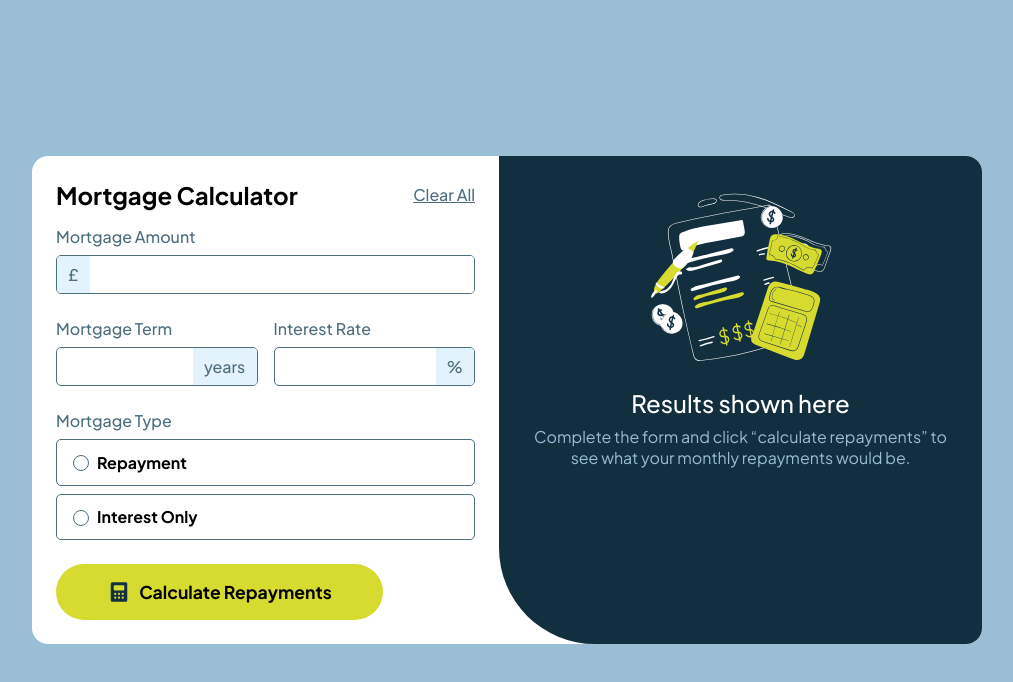
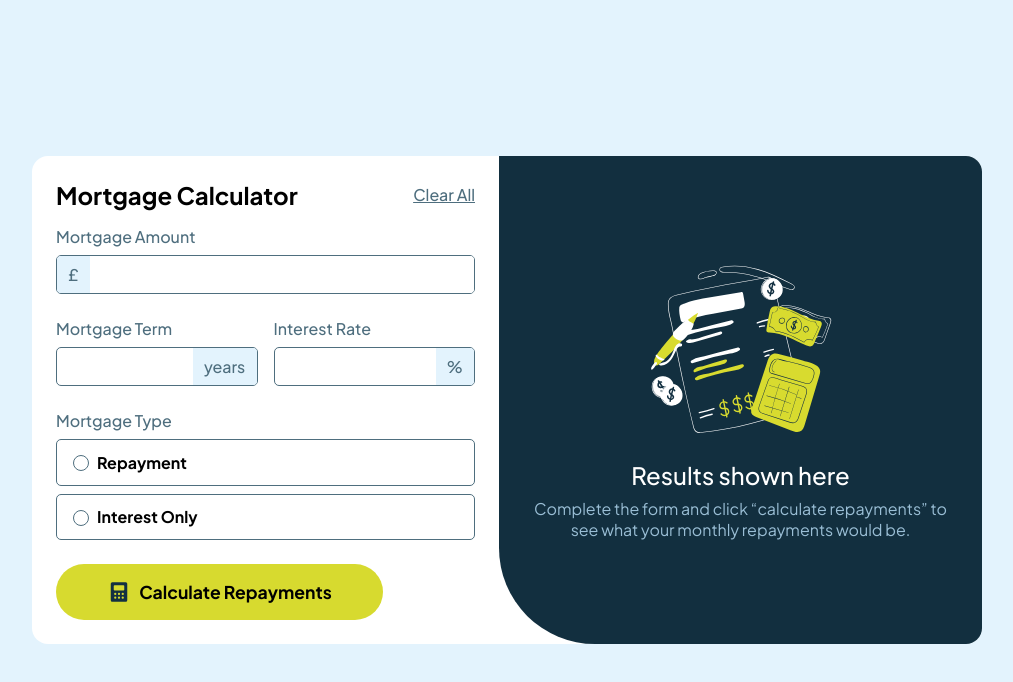
Before and after one commit to JeremiasRincaveski/mortgage-repayment-calculator-main, a React (Create React App) app: page / in a window 1280 px wide. Shown: the top 682 px of the page, without its empty margins (133-1146 px from the left). Built offline with nearby package versions, Linux system fonts and the light colour scheme.

Commit message:
alinhando default

```diff
--- a/src/GlobalStyled.js
+++ b/src/GlobalStyled.js
@@ -24,7 +24,7 @@ const GlobalStyled = createGlobalStyle`
   #root {
     font-family: "Plus Jakarta Sans", sans-serif;
     width: 100vw;
-    background-color: hsl(203, 41%, 72%);
+    background-color: hsl(202, 86%, 94%);
     display: flex;
     align-items: center;
     justify-content: center;
--- a/src/Results/Results.styled.js
+++ b/src/Results/Results.styled.js
@@ -5,6 +5,9 @@ export const ResultsContainer = styled.div`
   padding: 2rem;
   align-self: stretch;
   flex: 1;
+  display: flex;
+  align-items: center;
+  justify-content: center;
 
   @media (min-width: 840px) {
     border-radius: 0 0 0 6rem;
```
